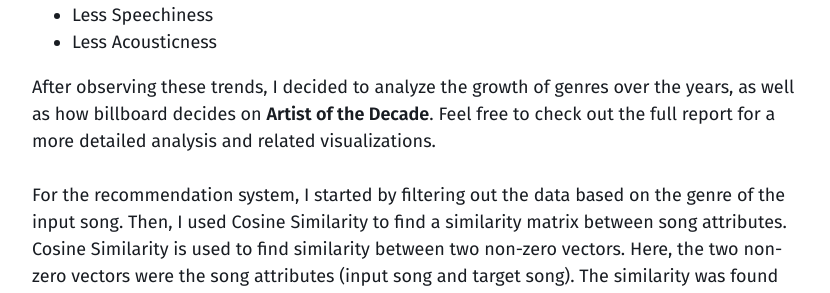
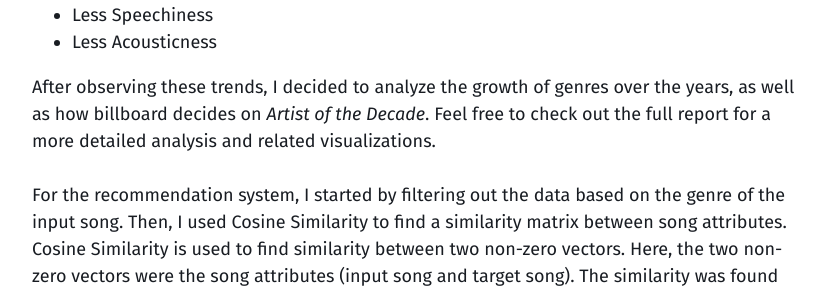
Before and after one commit to mehulg25/mehulg25.github.io, a Jekyll site: the page built from _projects/Recommendation-System.md, in a window 1280 px wide. Shown: the part 3798-4091 px from the top of the page, without its empty margins (40-870 px from the left). Built offline with Jekyll 4.4.1, drawn with Linux system fonts in a browser that asks for light colours.

Commit message:
Minor Changes

```diff
--- a/_projects/Recommendation-System.md
+++ b/_projects/Recommendation-System.md
@@ -36,14 +36,13 @@ To answer this question, I filtered out the 5 most and 5 least popular artists t
 ![plot](/assets/images/projects/radar.png)
 
 I was able to identify what should be kept in mind before composing a song. It was observed that popular songs tend to have the following attributes:
-
 - High Valence
   - Valence is nothing but a measure of happiness
 - High Danceability
 - Less Speechiness
 - Less Acousticness
 
-After observing these trends, I decided to analyze the growth of genres over the years, as well as how billboard decides on __Artist of the Decade__. Feel free to check out the full report for a more detailed analysis and related visualizations.
+After observing these trends, I decided to analyze the growth of genres over the years, as well as how billboard decides on _Artist of the Decade_. Feel free to check out the full report for a more detailed analysis and related visualizations.
 
 For the recommendation system, I started by filtering out the data based on the genre of the input song. Then, I used Cosine Similarity to find a similarity matrix between song attributes. Cosine Similarity is used to find similarity between two non-zero vectors. Here, the two non-zero vectors were the song attributes (input song and target song). The similarity was found by calculating the angle between these two vectors. I also decided to use Hamilton Similarity, which is similar to Cosine Similarity, in order to further refine the recommendation.
 
```
Also changed, not shown: _projects/Restaurant-Reviews.md (+1 -1 lines).
